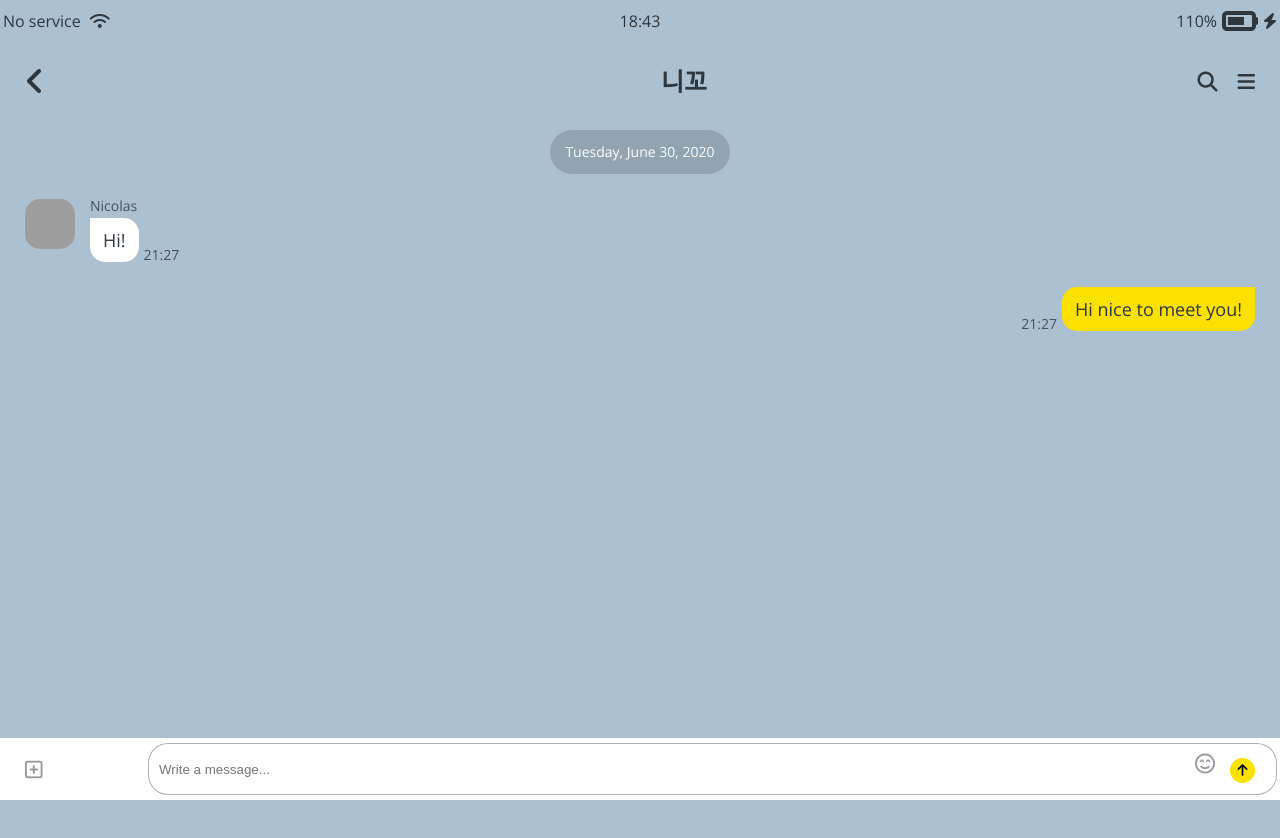
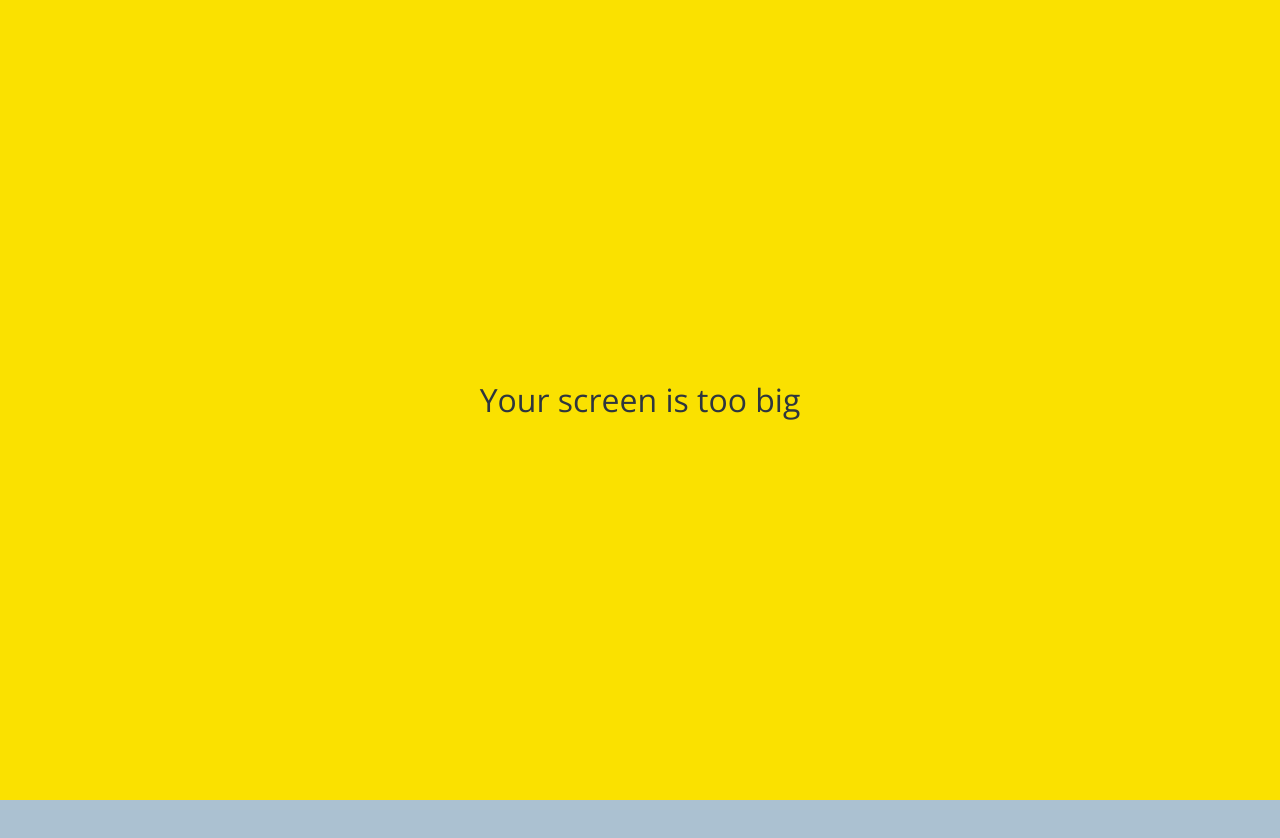
Before and after one commit to han-hyerin/kokoa-clone-2020, a plain HTML site: page chat.html in a window 1280 px wide. Shown: the top 838 px of the page. Drawn offline with nearby package versions, Linux system fonts and the light colour scheme; grey boxes are pictures that could not be loaded.

Commit message:
no-mobile

```diff
--- a/chat.html
+++ b/chat.html
@@ -77,7 +77,9 @@
         </button>
       </div>
     </form>
-
+    <div id="no-mobile">
+      <span>Your screen is too big</span>
+    </div>
     <script
       src="https://kit.fontawesome.com/aedbf25886.js"
       crossorigin="anonymous"
--- /dev/null
+++ b/css/components/no-mobile.css
@@ -0,0 +1,18 @@
+#no-mobile {
+  position: absolute;
+  z-index: 99;
+  height: 100vh;
+  background-color: var(--yellow);
+  width: 100vw;
+  display: flex;
+  justify-content: center;
+  align-items: center;
+  font-size: 32px;
+  top: 0px;
+}
+
+@media screen and (max-width: 645px) {
+  #no-mobile {
+    display: none;
+  }
+}
--- a/css/screen/chat.css
+++ b/css/screen/chat.css
@@ -37,7 +37,7 @@
   display: flex;
   flex-direction: column;
   align-items: center;
-  animation: fadeIn 0.8s linear;
+  animation: fadeIn 0.5s linear;
 }
 
 .chat__timestamp {
@@ -113,6 +113,7 @@
   padding: 5px 25px;
   align-items: center;
   box-sizing: border-box;
+  transition: all 0.3s ease-in-out;
 }
 
 .reply .reply__column:first-child {
@@ -134,6 +135,7 @@
   width: 100%;
   border: var(--main-border);
   border-radius: 20px;
+  transition: all 0.3s ease-in-out;
 }
 
 .reply__column:last-child > i,
@@ -164,3 +166,24 @@
 .reply__column button:active {
   outline: none;
 }
+
+.reply .reply__column:first-child,
+.reply .fa-smile-beam,
+.reply button {
+  transition: opacity 0.3s ease-in-out;
+}
+
+.reply:focus-within .reply__column:first-child,
+.reply:focus-within .fa-smile-beam,
+.reply:focus-within button {
+  opacity: 0;
+}
+
+.reply:focus-within input {
+  width: 93vw;
+  transform: translateX(-13%) translateY(-80px);
+}
+
+.reply:focus-within {
+  transform: translateY(80px);
+}
--- a/css/styles.css
+++ b/css/styles.css
@@ -10,6 +10,7 @@
 @import "components/badge.css";
 @import "components/icon-raw.css";
 @import "components/alt-screen-header.css";
+@import "components/no-mobile.css";
 
 /*screen*/
 @import "screen/login.css";
```
Also changed, not shown: chats.html (+3 -1 lines), find.html (+3 -1 lines), friends.html (+4 -0 lines), index.html (+3 -1 lines), more.html (+3 -1 lines).
